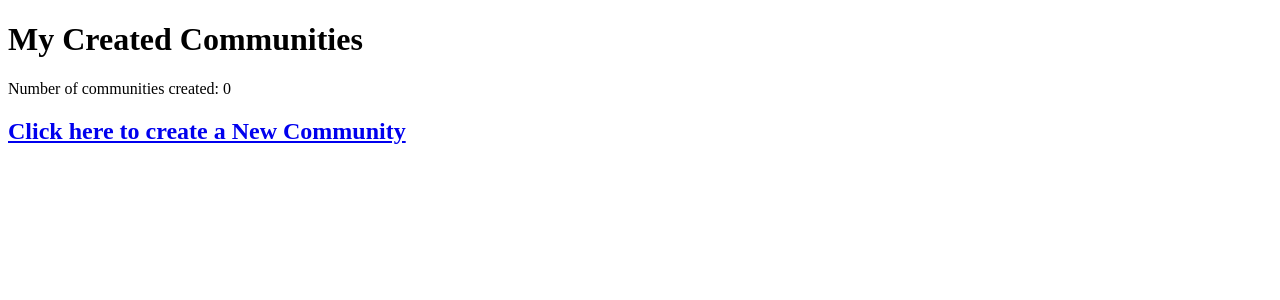
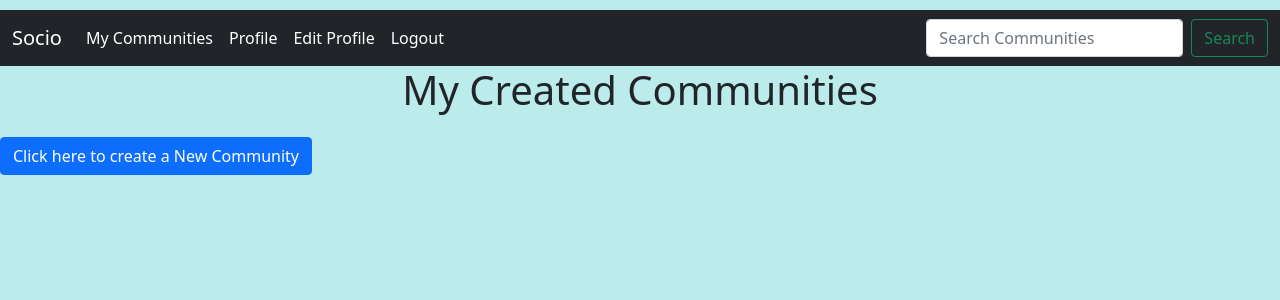
Before and after one commit to irem-kurt/Assignment1, a Django app: page /created-communities/ in a window 1280 px wide. Shown: the top 300 px of the page. Run offline with Django 4.2, Linux system fonts and the light colour scheme; a user stored in the database is signed in; data that the repository does not hold is empty.

```diff
--- a/commansys/socio/templates/socio/allcommunities.html
+++ b/commansys/socio/templates/socio/allcommunities.html
@@ -2,7 +2,7 @@
 <html lang="en">
 <head>
     <meta charset="UTF-8">
-    <meta name="viewport" content="width=device-width, initial-scale=1.0">
+    <meta name="viewport" content="width=device-width, initial-scale=0.0">
     <title>Community List</title>
     <link href="https://cdn.jsdelivr.net/npm/bootstrap@5.1.3/dist/css/bootstrap.min.css" rel="stylesheet">
     <style>
@@ -17,7 +17,7 @@
         }
         h1 {
             text-align: center;
-            margin-bottom: 30px;
+            margin-bottom: 20px;
         }
         .community-card {
             margin-bottom: 20px;
@@ -29,6 +29,7 @@
 </head>
 <body>
     {% include "authenticate/navbar.html" %}
+
     <h1>My Communities</h1>
 
     <p>Number of communities: {{ communities_count }}</p>
--- a/commansys/socio/templates/socio/communitycreate.html
+++ b/commansys/socio/templates/socio/communitycreate.html
@@ -2,7 +2,7 @@
 <html lang="en">
 <head>
     <meta charset="UTF-8">
-    <meta name="viewport" content="width=device-width, initial-scale=1.0">
+    <meta name="viewport" content="width=device-width, initial-scale=0.0">
     <title>Create Community</title>
     <link href="https://cdn.jsdelivr.net/npm/bootstrap@5.1.3/dist/css/bootstrap.min.css" rel="stylesheet">
     <style>
--- a/commansys/socio/templates/socio/createdcommunities.html
+++ b/commansys/socio/templates/socio/createdcommunities.html
@@ -2,26 +2,47 @@
 <html lang="en">
 <head>
     <meta charset="UTF-8">
-    <meta name="viewport" content="width=device-width, initial-scale=1.0">
-    <title>Created Communities</title>
+    <meta name="viewport" content="width=device-width, initial-scale=0.0">
+    <title>Community List</title>
+    <link href="https://cdn.jsdelivr.net/npm/bootstrap@5.1.3/dist/css/bootstrap.min.css" rel="stylesheet">
+    <style>
+        body {
+            background-color: #bbebea;
+            padding-top: 10px;
+        }
+        .container {
+            max-width: 800px;
+            margin: auto;
+            padding-top: 20px;
+        }
+        h1 {
+            text-align: center;
+            margin-bottom: 20px;
+        }
+        .community-card {
+            margin-bottom: 20px;
+            padding: 10px;
+            border: 1px solid #ddd;
+            border-radius: 5px;
+        }
+    </style>
 </head>
 <body>
+    {% include "authenticate/navbar.html" %}
+
     <h1>My Created Communities</h1>
 
-    <p>Number of communities created: {{ number_of_created_communities }}</p>
 
     <ul>
         {% for community in communities %}
             <li>
                 <h3>{{ community.name }}</h3>
                 <p>Description: {{ community.description }}</p>
-                <p>Location: {{ community.location }}</p>
-                <!-- You can add more details as needed -->
                 <img src="{{ community.picture.url }}" alt="{{ community.name }}" style="max-width: 200px; max-height: 200px;">
             </li>
         {% endfor %}
     </ul>
 
-    <h2><a href="{% url 'community-create' %}">Click here to create a New Community</a></h2>
+    <h2><a href="{% url 'community-create' %}"class="btn btn-primary">Click here to create a New Community</a></h2>
 </body>
 </html>
```
Also changed, not shown: commansys/authenticate/templates/authenticate/edit-profile.html (+6 -6 lines), commansys/authenticate/templates/authenticate/user-profile.html (+8 -5 lines), commansys/uploads/uploads/profile_pictures/fs.jpeg (added).
